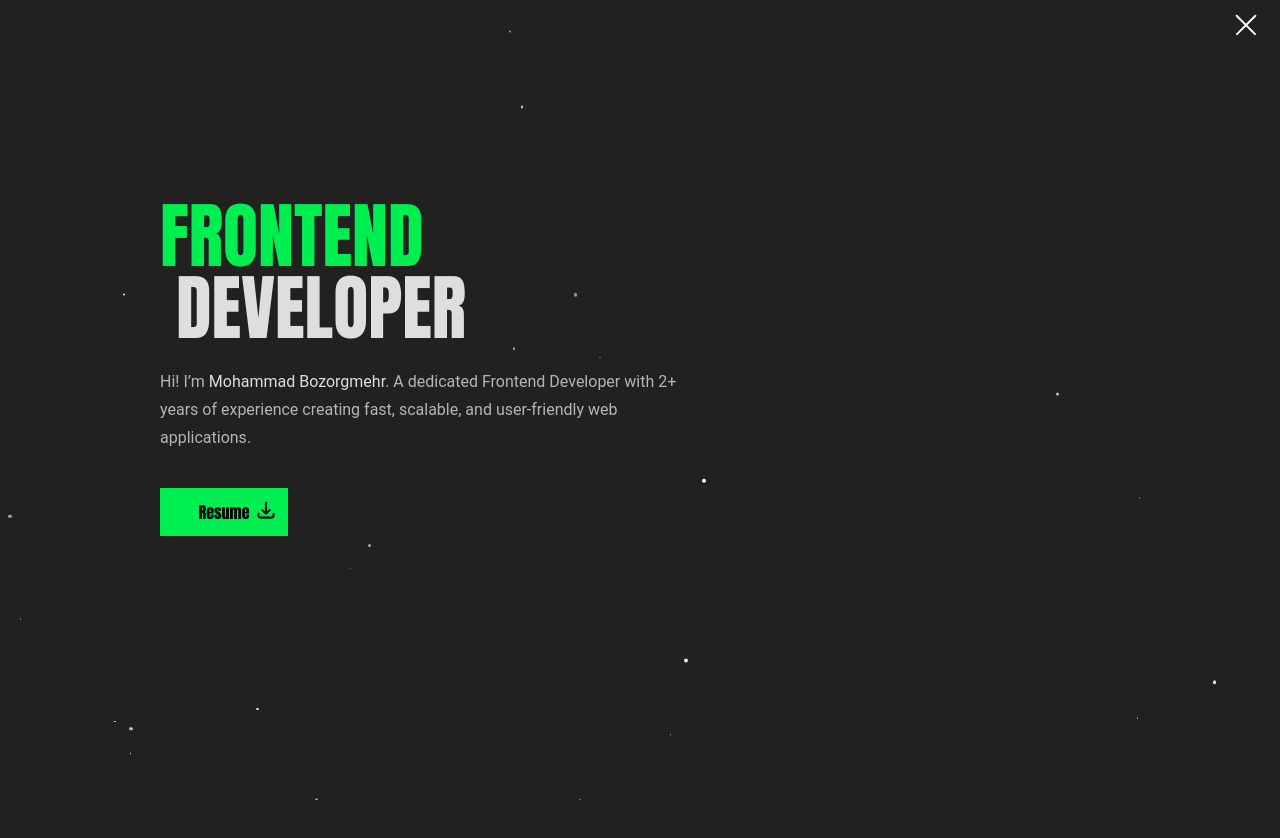
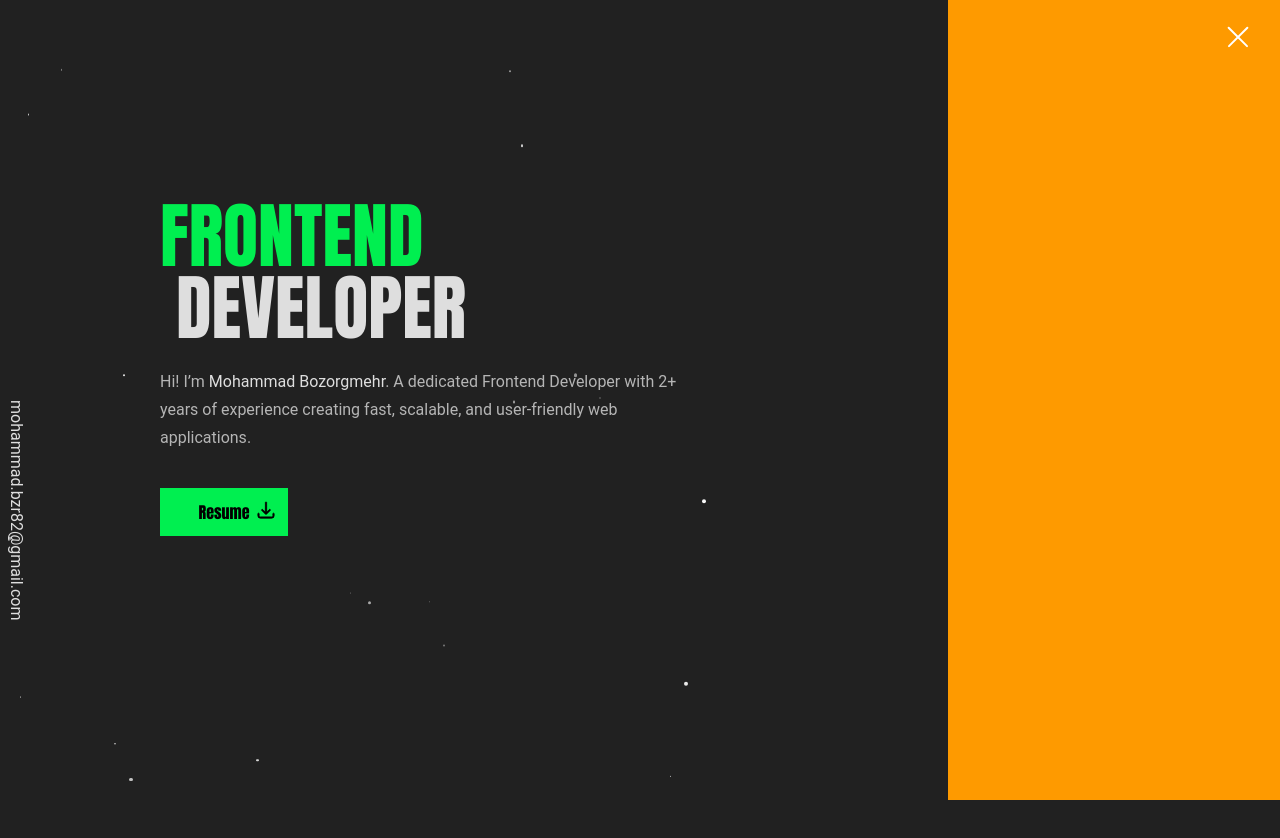
Before and after one commit to mmdbzr/portfolio-app, a Next.js app: page / in a window 1280 px wide. Both pictures are taken after a click on the button 1250 px from the left and 34 px from the top of the page. Shown: the top 838 px of the page. Before the commit the page ends 800 px from the top, so only its background shows below. Built offline with nearby package versions, Linux system fonts and the light colour scheme.

Commit message:
burger animation

```diff
--- a/src/app/layout.tsx
+++ b/src/app/layout.tsx
@@ -2,7 +2,7 @@ import type React from "react";
 import "./globals.css";
 
 import ClientLayout from "./ClientLayout";
-import Navbar from "@/components/shared/NavBar";
+import Navbar from "@/components/shared/Menu";
 
 export default function RootLayout({
   children,
@@ -11,9 +11,17 @@ export default function RootLayout({
 }>) {
   return (
     <html lang="en">
-      <body className="">
+      <body className="h-[2000px]">
         <Navbar />
         <ClientLayout>{children}</ClientLayout>
+        <span className="hidden md:flex text-secondary hover:text-gray-700 fixed top-1/2 left-4 -translate-y-1/2 rotate-90 origin-left">
+          <a
+            href="mailto:mohammad.bzr82@gmail.com"
+            aria-label="Email Mohammad at mohammad.bzr82@gmail.com"
+          >
+            mohammad.bzr82@gmail.com
+          </a>
+        </span>
       </body>
     </html>
   );
--- a/src/components/shared/NavBar.tsx
+++ b/src/components/shared/Menu.tsx
@@ -5,14 +5,14 @@ export interface NavbarProps {
   className?: string;
 }
 
-const Navbar: React.FC<NavbarProps> = ({ className }) => {
+const Menu: React.FC<NavbarProps> = ({ className }) => {
   const [isActive, setIsActive] = useState(false);
   const [isHover, setIsHover] = useState(false);
 
   return (
-    <div className="z-30 absolute right-3 top-6">
+    <div className="z-30 absolute right-0 top-0 ">
       <button
-        className=" w-9  h-5 flex flex-col space-y-5 "
+        className=" w-9  h-5 flex flex-col space-y-7 fixed right-3 top-6 md:top-9 md:right-5"
         onMouseEnter={() => {
           setIsHover(true);
         }}
@@ -33,7 +33,7 @@ const Navbar: React.FC<NavbarProps> = ({ className }) => {
           }`}
         ></span>
         <span
-          className={`absolute w-7 h-[1.5px] bg-white rounded-2xl transition-all duration-300 ease-in-out ${
+          className={`absolute w-7 h-[1.5px] bg-white rounded-2xl transition-all duration-300 ease-in-out  ${
             isActive
               ? "rotate-[-45deg] translate-y-0"
               : isHover
@@ -42,8 +42,11 @@ const Navbar: React.FC<NavbarProps> = ({ className }) => {
           }`}
         />
       </button>
+      {isActive && (
+        <div className="w-[332px] h-[100vh] bg-amber-500 inline-block"></div>
+      )}
     </div>
   );
 };
 
-export default Navbar;
+export default Menu;
--- a/src/components/shared/Shell.tsx
+++ b/src/components/shared/Shell.tsx
@@ -1,6 +1,6 @@
 "use client";
 
-import Navbar from "@/components/shared/NavBar";
+import Navbar from "@/components/shared/Menu";
 import StarfieldFramer from "../Starfield-animation";
 import ScrollTracker from "./ScrollTracker";
 
```
